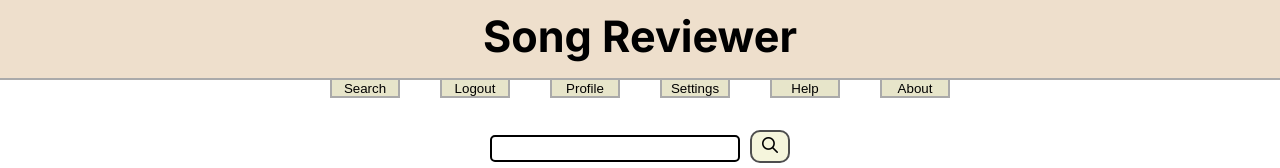
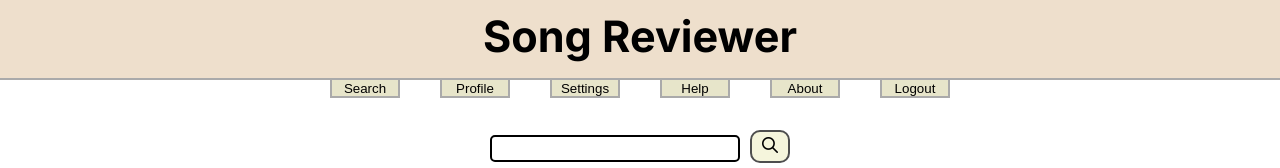
Before and after one commit to WoodenBrick1/Song-Reviewer, a React (Vite) app: page / in a window 1280 px wide. Both pictures are taken after typing "Sample", "name@example.com", "Sample123" into the empty fields and a click on the button "Register". Shown: the top 168 px of the page. Built offline with nearby package versions, Linux system fonts and the light colour scheme.

Commit message:
Made logout work

```diff
--- a/src/App.jsx
+++ b/src/App.jsx
@@ -20,7 +20,7 @@ function App() {
 
     return (
         <>
-            {loggedIn ? <SongReviewer setDarkMode={setDarkMode} darkMode={darkMode} username={username}/> :
+            {loggedIn ? <SongReviewer setDarkMode={setDarkMode} darkMode={darkMode} username={username} setLoggedIn={setLoggedIn}/> :
              <Register setLoggedIn={setLoggedIn} setDarkMode={setDarkMode} darkMode={darkMode}
              username = {username} setUsername={setUsername} setEmail={setEmail}/>}
         </>
--- a/src/components/SongReviewer.jsx
+++ b/src/components/SongReviewer.jsx
@@ -13,8 +13,6 @@ function SongReviewer(props) {
     switch (page){
       case "Search":
           return <Search />
-      case "Logout":
-          return <Logout />
       case "Profile":
           return <Profile username={props.username}/>
       case "Settings":
@@ -23,7 +21,8 @@ function SongReviewer(props) {
           return <Help />
       case "About":
           return <About />
-
+      case "Logout":
+          return props.setLoggedIn(false);
       default:
           return <Search />
     }
--- a/src/components/topBar.jsx
+++ b/src/components/topBar.jsx
@@ -7,11 +7,10 @@ function TopBar(props) {
         <h1 className="title">Song Reviewer</h1>
         <div className={`menu ${props.darkMode ? "dark-mode" : ""}`}>
             <button onClick={() => {props.setPage("Search")}}>Search</button>
-            <button onClick={() => {props.setPage("Logout")}}>Logout</button>
             <button onClick={() => {props.setPage("Profile")}}>Profile</button>
             <button onClick={() => {props.setPage("Settings")}}>Settings</button>
             <button onClick={() => {props.setPage("Help")}}>Help</button>
-            <button onClick={() => {props.setPage("About")}}>About</button>
+            <button onClick={() => {props.setPage("About")}}>About</button>            <button onClick={() => {props.setPage("Logout")}}>Logout</button>
         </div>
     </header>
     )
```
